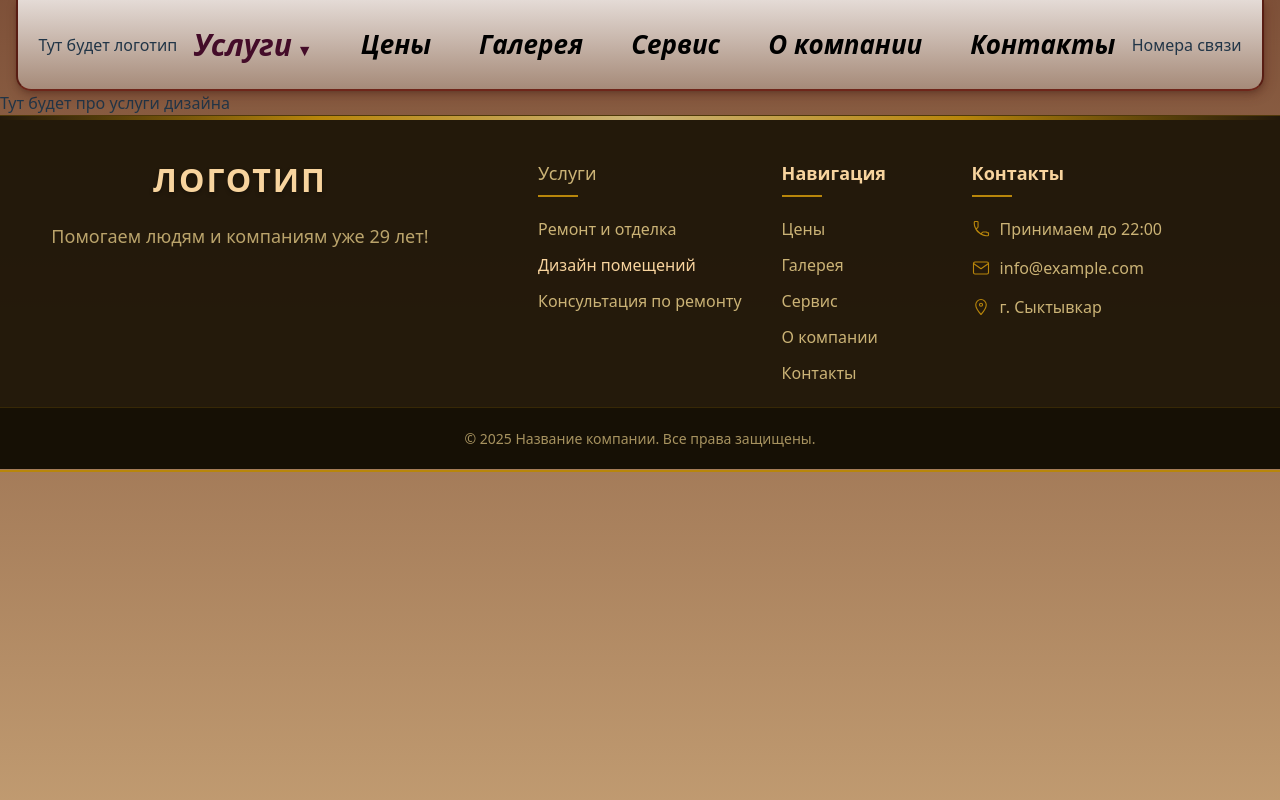
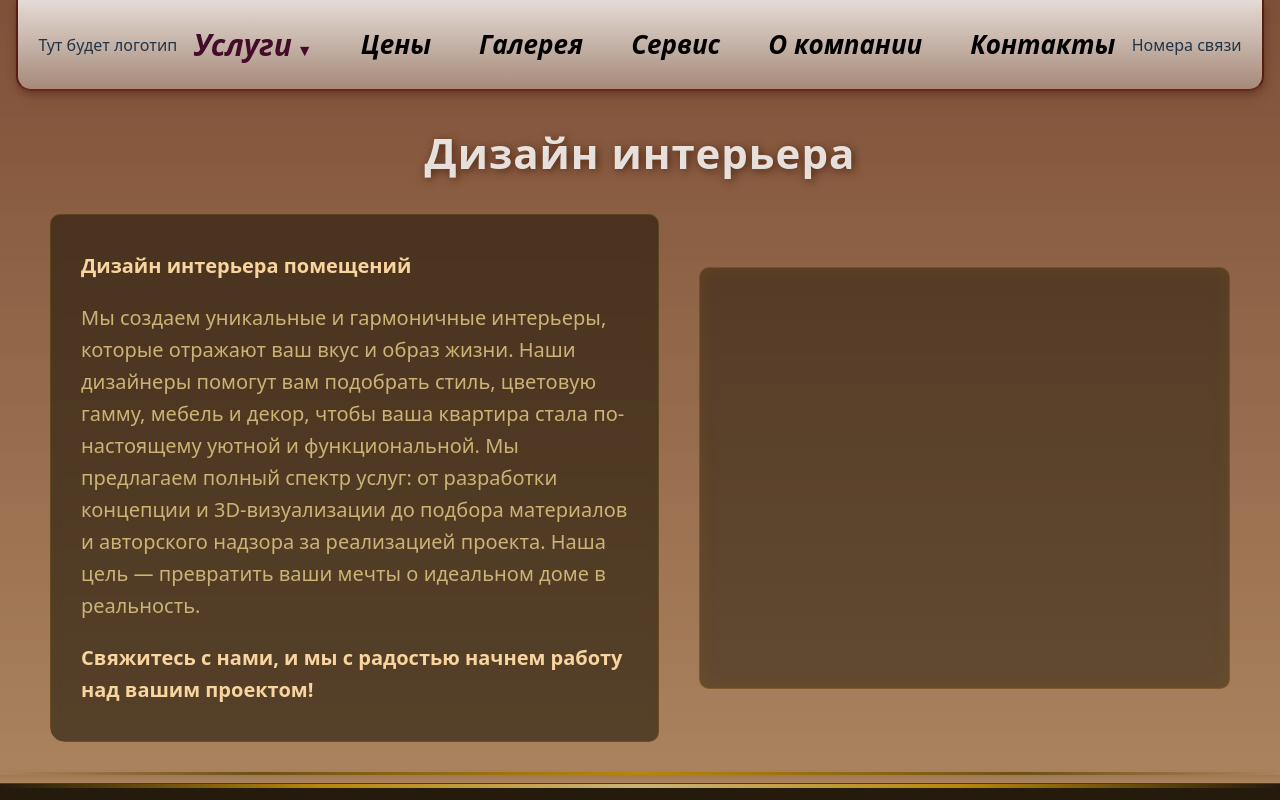
Before and after one commit to simsimsa/repairProectt, a React (Vite) app in the folder frontend/: page /design in a window 1280 px wide. Shown: the top 800 px of the page. Built offline with nearby package versions, Linux system fonts and the light colour scheme.

Commit message:
InfoServices

```diff
--- /dev/null
+++ b/frontend/src/ExportInfo/ServicesInfo.tsx
@@ -0,0 +1,20 @@
+export const ServicesInfo = [
+    {
+        header: 'Ремонт и отделка',
+        title: 'Ремонт и отделка помещений',
+        text: 'Мы превращаем ваше пространство в комфортное и стильное место для жизни или работы. Наши специалисты выполняют все виды ремонта — от косметического обновления до комплексной перепланировки. В спектр наших услуг входят: отделка стен, полов и потолков, замена инженерных коммуникаций, установка освещения и декоративных элементов. Мы работаем с вниманием к деталям, чтобы результат превзошел ваши ожидания.',
+        description: 'Оставьте заявку, и мы начнем создавать интерьер вашей мечты!'
+      },
+      {
+        header: 'Дизайн интерьера',
+        title: 'Дизайн интерьера помещений',
+        text: 'Мы создаем уникальные и гармоничные интерьеры, которые отражают ваш вкус и образ жизни. Наши дизайнеры помогут вам подобрать стиль, цветовую гамму, мебель и декор, чтобы ваша квартира стала по-настоящему уютной и функциональной. Мы предлагаем полный спектр услуг: от разработки концепции и 3D-визуализации до подбора материалов и авторского надзора за реализацией проекта. Наша цель — превратить ваши мечты о идеальном доме в реальность.',
+        description: 'Свяжитесь с нами, и мы с радостью начнем работу над вашим проектом!'
+      },
+      {
+        header: 'Строительство предприятий',
+        title: 'Строительство зданий и предприятий',
+        text: 'Мы специализируемся на возведении надежных и современных зданий любого масштаба — от частных домов до коммерческих объектов. Наша команда профессионалов обеспечивает полный цикл строительных работ: от проектирования и согласования до монтажа конструкций и финишной отделки. Мы используем качественные материалы и передовые технологии, чтобы гарантировать долговечность и безопасность каждого объекта. Наш приоритет — реализовать ваш проект в срок и с безупречным качеством.',
+        description: 'Оставьте заявку, и мы обсудим детали вашего будущего здания!'
+      }
+]
--- a/frontend/src/ExportInfo/Vacancies.tsx
+++ b/frontend/src/ExportInfo/Vacancies.tsx
@@ -8,7 +8,7 @@ export const vacancies = [
         'Знание строительных технологий',
         'Умение читать чертежи'
       ],
-      contacts: 'Наталья Владимировна, +7 (905) 211-00-09'
+      contacts: 'Отдел кадров, +7 (905) 222-33-60'
     },
     {
       title: 'ОТДЕЛОЧНИК-УНИВЕРСАЛ',
--- a/frontend/src/components/CompanyIntro/CompanyIntro.module.css
+++ b/frontend/src/components/CompanyIntro/CompanyIntro.module.css
@@ -15,6 +15,9 @@
 
 .buttonWrapper {
     margin-top: 30px;
+    display: flex;
+    justify-content: center;
+    align-items: center;
 }
 
 .imageWrapper {
--- /dev/null
+++ b/frontend/src/components/Services/Services.module.css
@@ -0,0 +1,87 @@
+.servicesSection {
+    margin: 0 50px 30px;
+    border-radius: 15px;
+    position: relative;
+    overflow: hidden;
+}
+
+@keyframes borderFlow {
+    0% {
+        background-position: -100% 0;
+    }
+
+    100% {
+        background-position: 100% 0;
+    }
+}
+
+.container{
+    display: flex;
+    gap: 40px;
+    align-items: center;
+    justify-content: center;
+}
+
+.content {
+    max-width: 700px;
+    background: rgba(30, 22, 8, 0.6);
+    padding: 15px 30px 25px;
+    border-radius: 10px;
+    border: 1px solid rgba(184, 134, 11, 0.2);
+    backdrop-filter: blur(5px);
+}
+
+.blockContent {
+    justify-content: center;
+    display: flex;
+    gap: 70px;
+    align-items: center;
+}
+
+.text {
+    color: #cbb376;
+    font-size: 20px;
+    line-height: 1.6;
+    margin-bottom: 10px;
+}
+
+.text strong {
+    color: #f8d49e;
+}
+
+.consultation {
+    display: flex;
+    align-items: center;
+    justify-content: center;
+    padding: 40px 0 10px;
+}
+
+.imageWrapper {
+    flex: 0 0 45%;
+    position: relative;
+}
+
+.image {
+    height: 420px;
+    background: rgba(30, 22, 8, 0.5);
+    border: 1px solid rgba(184, 134, 11, 0.3);
+    border-radius: 10px;
+    transition: all 0.5s ease;
+    box-shadow: inset 0 0 20px rgba(184, 134, 11, 0.1);
+}
+
+.imageWrapper:hover .image {
+    border-color: rgba(203, 179, 118, 0.5);
+    box-shadow: 0 0 30px rgba(184, 134, 11, 0.3),
+        inset 0 0 30px rgba(184, 134, 11, 0.2);
+}
+
+@media (max-width: 768px) {
+    .priceSection {
+        padding: 25px 15px;
+    }
+
+    .content {
+        padding: 20px 15px;
+    }
+}
--- /dev/null
+++ b/frontend/src/components/Services/Services.tsx
@@ -0,0 +1,42 @@
+import styles from './Services.module.css';
+import Title from '../Title/Title';
+
+interface ServicesProps {
+    header: string;
+    title: string;
+    text: string;
+    description: string;
+    image?: string;
+  }
+
+export function Services({
+    header,
+    title,
+    text,
+    description
+  }: ServicesProps) {
+  return (
+    <section className={styles.servicesSection}>
+        <Title>{header}</Title>
+        <div className={styles.container}>
+            <div className={styles.content}>
+                <p className={styles.text}>
+                    <strong>{title}</strong>
+                </p>
+
+                <p className={styles.text}>
+                {text}
+                </p>
+
+                <p className={styles.text}>
+                    <strong>{description}</strong>
+                </p>
+            </div>
+
+            <div className={styles.imageWrapper}>
+                <div className={styles.image}></div>
+            </div>
+        </div>
+    </section>
+  );
+}
--- a/frontend/src/layout/layout.tsx
+++ b/frontend/src/layout/layout.tsx
@@ -7,7 +7,7 @@ import Footer from "../components/Footer/Footer";
 const services = [
     { name: "Ремонт и отделка", path: "repair" },
     { name: "Дизайн помещений", path: "design" },
-    { name: "Консультация по ремонту", path: "consultation" }
+    { name: "Строительство зданий", path: "consultation" }
 ];
 
 export function Layout() {
--- a/frontend/src/pages/consultation/consultation.tsx
+++ b/frontend/src/pages/consultation/consultation.tsx
@@ -1,5 +1,12 @@
+import Hr from "../../components/HR/Hr";
+import { Services } from "../../components/Services/Services";
+import { ServicesInfo } from "../../ExportInfo/ServicesInfo";
+
 export function Consultation() {
     return (
-        <div>Тут будет консультация по ценам</div>
+    <div>
+        <Services header={ServicesInfo[2].header} title={ServicesInfo[2].title} text={ServicesInfo[2].text} description={ServicesInfo[2].description}/>
+        <Hr/>
+    </div>
     )
 }
--- a/frontend/src/pages/design/design.tsx
+++ b/frontend/src/pages/design/design.tsx
@@ -1,5 +1,12 @@
+import Hr from "../../components/HR/Hr";
+import { Services } from "../../components/Services/Services";
+import { ServicesInfo } from "../../ExportInfo/ServicesInfo";
+
 export function Design() {
     return (
-        <div>Тут будет про услуги дизайна</div>
+        <div>
+            <Services header={ServicesInfo[1].header} title={ServicesInfo[1].title} text={ServicesInfo[1].text} description={ServicesInfo[1].description}/>
+            <Hr/>
+        </div>
     )
 }
--- a/frontend/src/pages/repair/repair.tsx
+++ b/frontend/src/pages/repair/repair.tsx
@@ -1,5 +1,12 @@
+import Hr from "../../components/HR/Hr";
+import { Services } from "../../components/Services/Services";
+import { ServicesInfo } from "../../ExportInfo/ServicesInfo";
+
 export function Repair() {
     return (
-        <div>Тут будет про услуги ремонта</div>
+    <div>
+        <Services header={ServicesInfo[0].header} title={ServicesInfo[0].title} text={ServicesInfo[0].text} description={ServicesInfo[0].description}/>
+        <Hr/>
+    </div>
     )
 }
```
